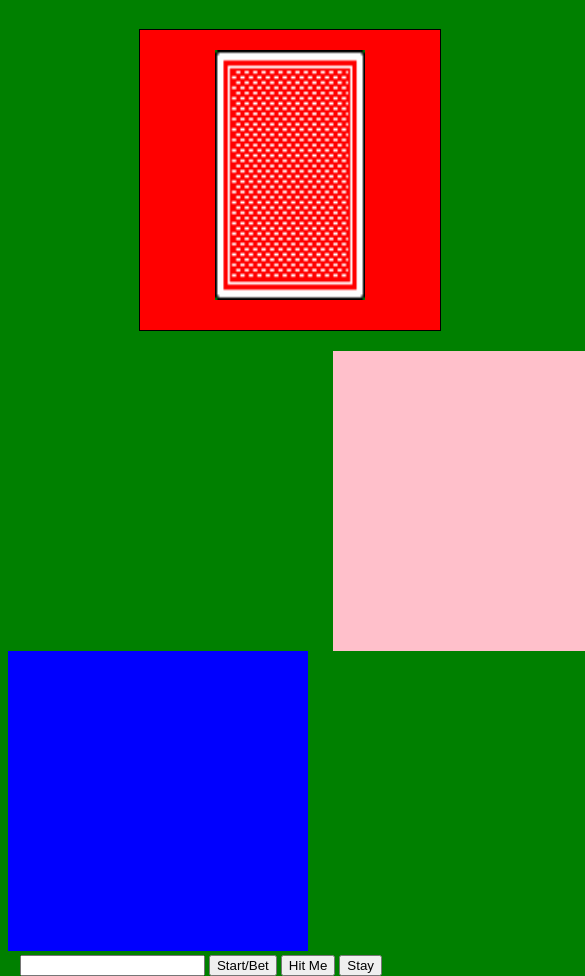
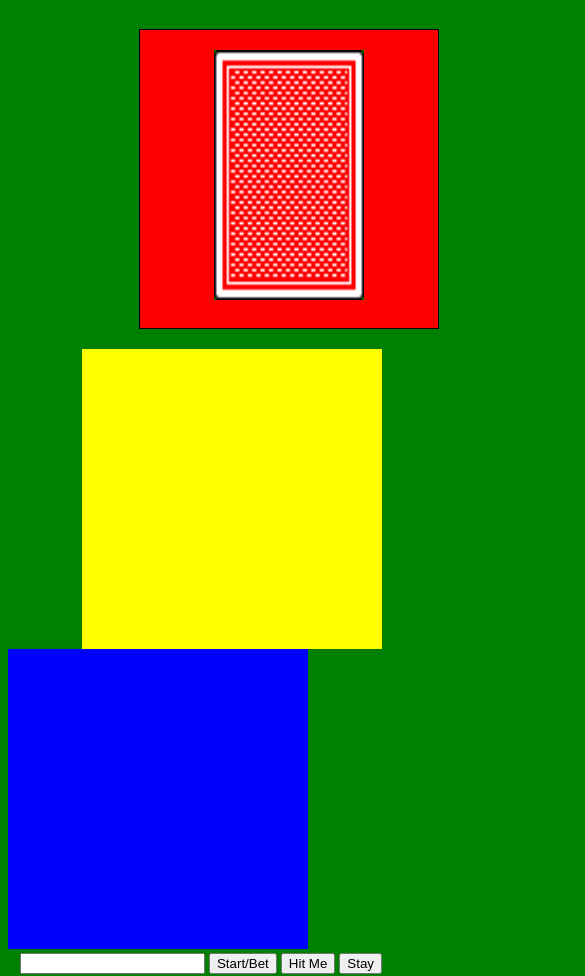
Before and after one commit to lin1ood/lin1ood.github.io, a plain HTML site: page index.html in a window 390 px wide. Shown: the part 90-1066 px from the top of the page, 585 px wide, since content can reach past the window. Drawn offline with nearby package versions, Linux system fonts and the light colour scheme.

Commit message:
responsive design adds

```diff
--- a/style/style.css
+++ b/style/style.css
@@ -11,6 +11,8 @@ body {
   display: inline-block;
   /*background-color: white;*/
   margin-top: 20px;
+  width: 100%;
+  box-sizing: border-box;
 }
 
 img {
@@ -26,6 +28,7 @@ img {
   text-align: center;
   border: 1px solid black;
   background-color: red;
+  box-sizing: border-box;
 }
 
 h1 {
@@ -41,7 +44,7 @@ h1 {
   height: 300px;
   width: 300px;
   text-align: center;
-  background-color: pink;
+  background-color: yellow;
   float: right;
   margin:auto;
   margin-left: 325px;
```
